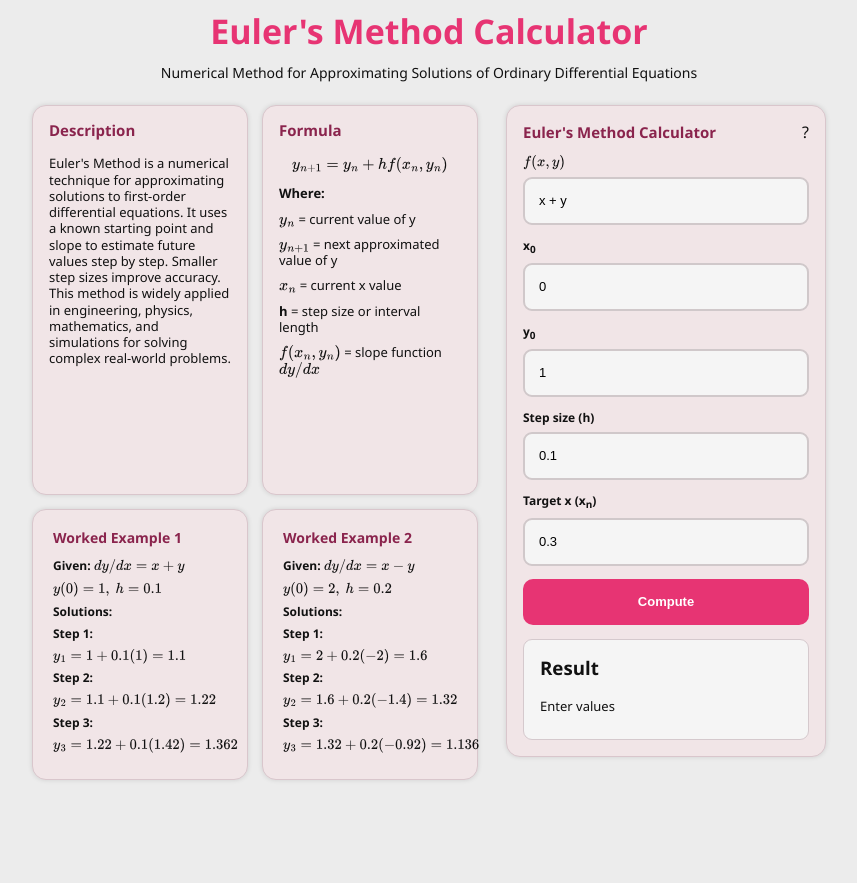
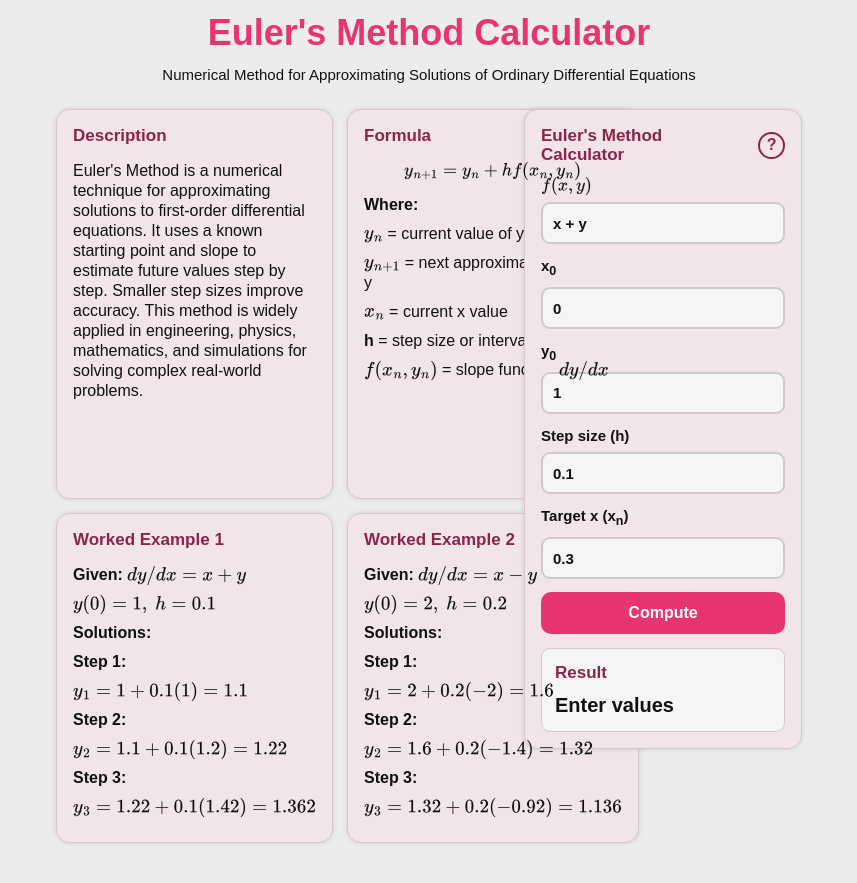
Before and after one commit to castoricodonna123-debug/eulers-method-calculator, a Flask app: page / in a window 1280 px wide. Shown: the whole page, without its empty margins (211-1068 px from the left). Before the commit the page ends 780 px from the top, so only its background shows below. Run offline with Flask 3, Linux system fonts and the light colour scheme.

Commit message:
Update style.css

```diff
--- a/static/style.css
+++ b/static/style.css
@@ -17,7 +17,7 @@ body {
     margin: 0;
     background: var(--page);
     color: var(--ink);
-    font-family: "Segoe UI", Arial, Helvetica, sans-serif;
+    font-family: Arial, Helvetica, sans-serif;
     line-height: 1.25;
 }
 
@@ -36,19 +36,19 @@ p {
 h1 {
     margin-bottom: 14px;
     color: var(--pink);
-    font-size: 34px;
+    font-size: 36px;
     line-height: 1.05;
 }
 
 .site-header p {
     margin-bottom: 0;
-    font-size: 14px;
+    font-size: 15px;
 }
 
 .layout {
     display: grid;
-    grid-template-columns: minmax(0, 446px) 320px;
-    gap: 28px;
+    grid-template-columns: 446px 278px;
+    gap: 22px;
     align-items: start;
     justify-content: center;
     padding: 0 16px 40px;
@@ -56,9 +56,8 @@ h1 {
 
 .left-grid {
     display: grid;
-    grid-template-columns: repeat(2, minmax(0, 1fr));
+    grid-template-columns: repeat(2, 1fr);
     gap: 14px;
-    min-width: 0;
 }
 
 .card {
@@ -75,42 +74,28 @@ h1 {
 }
 
 .example {
-    min-height: 238px;
-    padding: 20px;
-}
-
-.example h2 {
-    margin-bottom: 12px;
-    font-size: 14px;
-}
-
-.example p {
-    margin-bottom: 7px;
-    font-size: 12px;
-    line-height: 1.25;
-    overflow-wrap: anywhere;
+    min-height: 228px;
 }
 
 h2 {
     margin-bottom: 16px;
     color: var(--pink-dark);
-    font-size: 15px;
+    font-size: 17px;
     line-height: 1.15;
 }
 
 p {
     margin-bottom: 9px;
-    font-size: 13px;
+    font-size: 16px;
 }
 
 .formula {
     margin: 6px 0 12px;
     text-align: center;
-    font-size: 13px;
+    font-size: 15px;
 }
 
 .calculator-card {
-    width: 320px;
     min-height: 530px;
     padding: 16px;
 }
@@ -125,65 +110,19 @@ p {
 
 .calculator-title h2 {
     margin: 0;
-    font-size: 15px;
 }
 
-/* ===================== */
-/* GUIDE BUTTON FIX ONLY */
-/* ===================== */
-
-.help-box {
-    max-height: 0;
-    overflow: hidden;
-    opacity: 0;
-    display: block;
-    transition: all 0.35s ease;
-    margin-bottom: 13px;
-    border: 1px solid #d5c9cd;
-    border-radius: 9px;
-    background: #fff7fa;
-    padding: 0 12px;
+.calculator-title span {
+    display: grid;
+    width: 27px;
+    height: 27px;
+    place-items: center;
+    border: 2px solid var(--pink-dark);
+    border-radius: 50%;
+    color: var(--pink-dark);
+    font-weight: 700;
 }
 
-/* open state */
-#toggleHelp:checked ~ .help-box {
-    max-height: 500px;
-    opacity: 1;
-    padding: 12px;
-}
-
-/* arrow animation */
-.guide-button .arrow {
-    display: inline-block;
-    transition: transform 0.3s ease;
-}
-
-#toggleHelp:checked ~ .calculator-title .guide-button .arrow {
-    transform: rotate(180deg);
-}
-
-/* guide button styling */
-button.guide-button {
-    width: auto;
-    height: 26px;
-    padding: 3px 8px;
-    background: #fff7fa;
-    border: 1px solid var(--pink-dark);
-    border-radius: 8px;
-    color: var(--pink-dark);
-    cursor: pointer;
-    font-weight: 700;
-    font-size: 12px;
-    line-height: 1;
-    box-shadow: none;
-}
-
-button.guide-button:hover {
-    background: rgba(231, 52, 115, 0.12);
-    color: var(--pink);
-}
-
-/* keep rest unchanged */
 form {
     display: grid;
     gap: 13px;
@@ -191,60 +130,76 @@ form {
 
 label {
     display: block;
-    font-size: 12px;
+    font-size: 15px;
     font-weight: 700;
 }
 
 input {
     display: block;
     width: 100%;
-    height: 48px;
+    height: 42px;
     margin-top: 7px;
     border: 2px solid #d0c8ca;
     border-radius: 9px;
     background: var(--field);
-    font-size: 13px;
-    padding: 10px 14px;
+    color: var(--ink);
+    font: inherit;
+    padding: 8px 10px;
 }
 
 button {
     width: 100%;
-    height: 46px;
+    height: 42px;
     border: 0;
     border-radius: 10px;
     background: var(--pink);
     color: white;
     cursor: pointer;
-    font-size: 13px;
+    font: inherit;
     font-weight: 700;
 }
 
 .result-box {
+    min-height: 84px;
     margin-top: 14px;
     border: 1px solid #d5c9cd;
     border-radius: 9px;
     background: var(--field);
-    padding: 16px;
+    padding: 13px;
 }
 
-.steps-card {
-    grid-column: 1 / -1;
-    width: 746px;
-    margin: 4px auto 0;
+.result-box h3 {
+    margin-bottom: 10px;
+    color: var(--pink-dark);
+    font-size: 17px;
 }
 
-table {
-    width: 100%;
-    border-collapse: collapse;
-    min-width: 690px;
+.result-box p {
+    margin-bottom: 0;
+    font-size: 20px;
+    font-weight: 700;
 }
 
-th, td {
-    border-bottom: 1px solid #d8d8d8;
-    padding: 8px;
-    text-align: right;
+.error-text {
+    color: #b42318;
+    font-size: 13px !important;
 }
 
-th {
-    color: var(--pink-dark);
+@media (max-width: 820px) {
+    .layout,
+    .left-grid {
+        grid-template-columns: 1fr;
+    }
+
+    .layout {
+        max-width: 430px;
+        margin: 0 auto;
+    }
+
+    .description,
+    .formula-card,
+    .example,
+    .calculator-card {
+        min-height: auto;
+    }
 }
```
